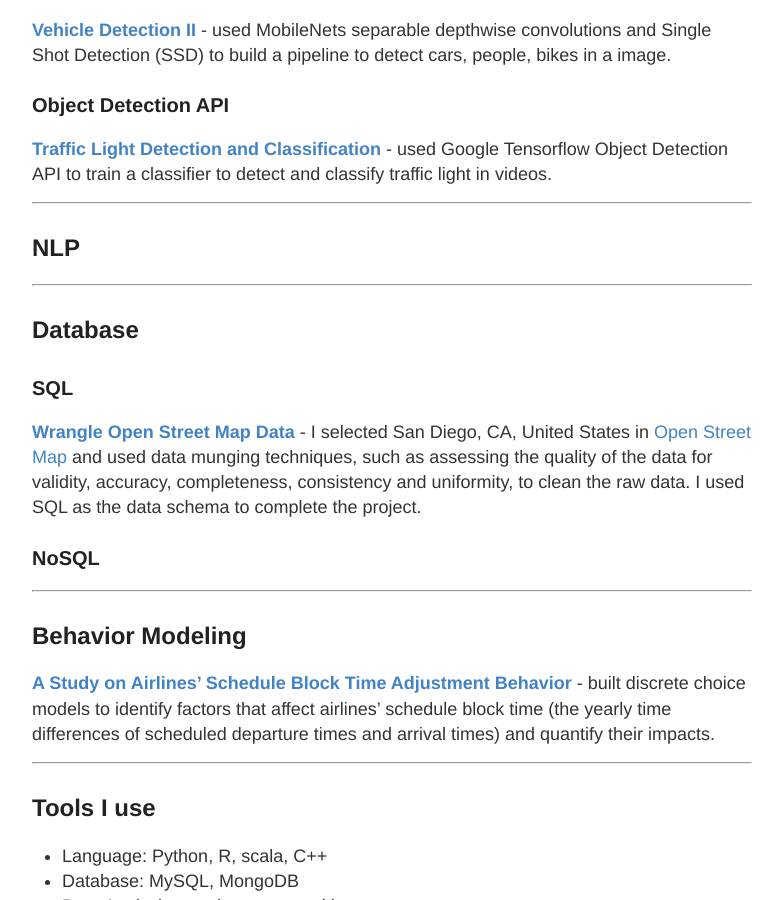
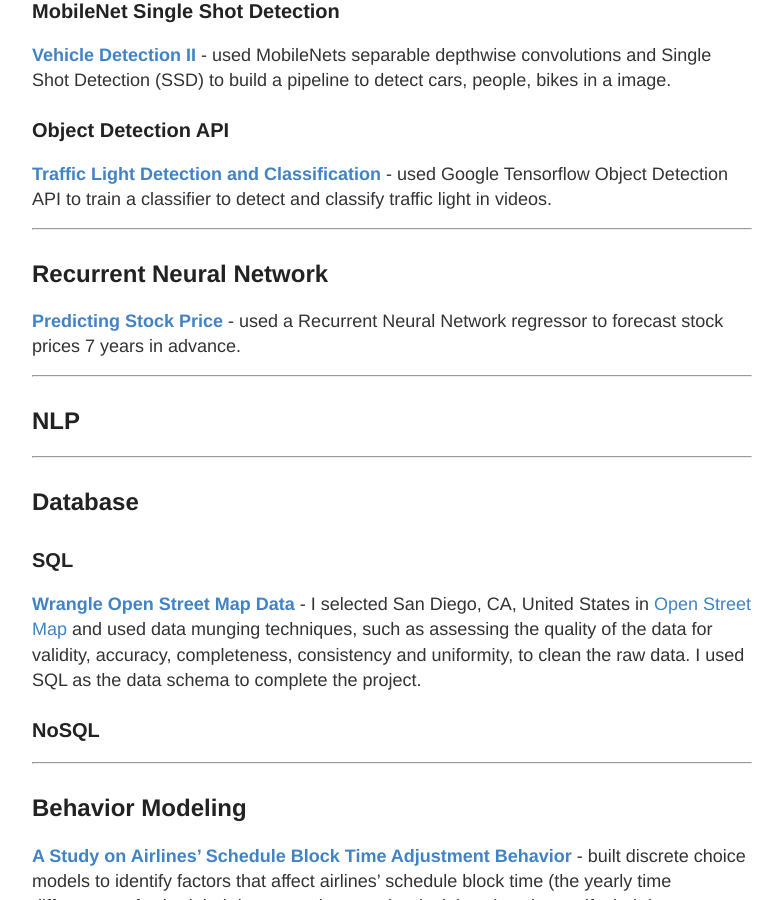
Before and after one commit to wzding/deprecated_wzding.github.io, a Jekyll site: the page built from project2.md, in a window 1280 px wide and 900 px high, scrolled down 2661 px. Shown: the whole window, without its empty margins (248-1031 px from the left). Built offline with Jekyll 4.4.1, drawn with Linux system fonts in a browser that asks for light colours; some of the changed text lies outside the part shown.

Commit message:
added project

```diff
--- a/project2.md
+++ b/project2.md
@@ -16,6 +16,7 @@
   - [Fully Convolutional Network](#fully-convolutional-network)
   - [MobileNet Single Shot Detection](#mobilenet-single-shot-detection)
   - [Object Detection API](#object-detection-api)
+- [Recurrent Neural Network](#recurrent-neural-network)
 - [NLP](#nlp)
 - [Database](#database)
   - [SQL](#sql)
@@ -60,6 +61,10 @@
 <a href="https://wzding.github.io/wzding.github.io/projects/Traffic_Light_Detection_and_Classification.html" target="_blank">**Traffic Light Detection and Classification**</a> - used Google Tensorflow Object Detection API to train a classifier to detect and classify traffic light in videos.
 
 ----
+## Recurrent Neural Network
+<a href="https://wzding.github.io/wzding.github.io/projects/Time_Series_Prediction.html" target="_blank">**Predicting Stock Price**</a> - used a Recurrent Neural Network regressor to forecast stock prices 7 years in advance.
+
+----
 ## NLP
 
 ----
```
